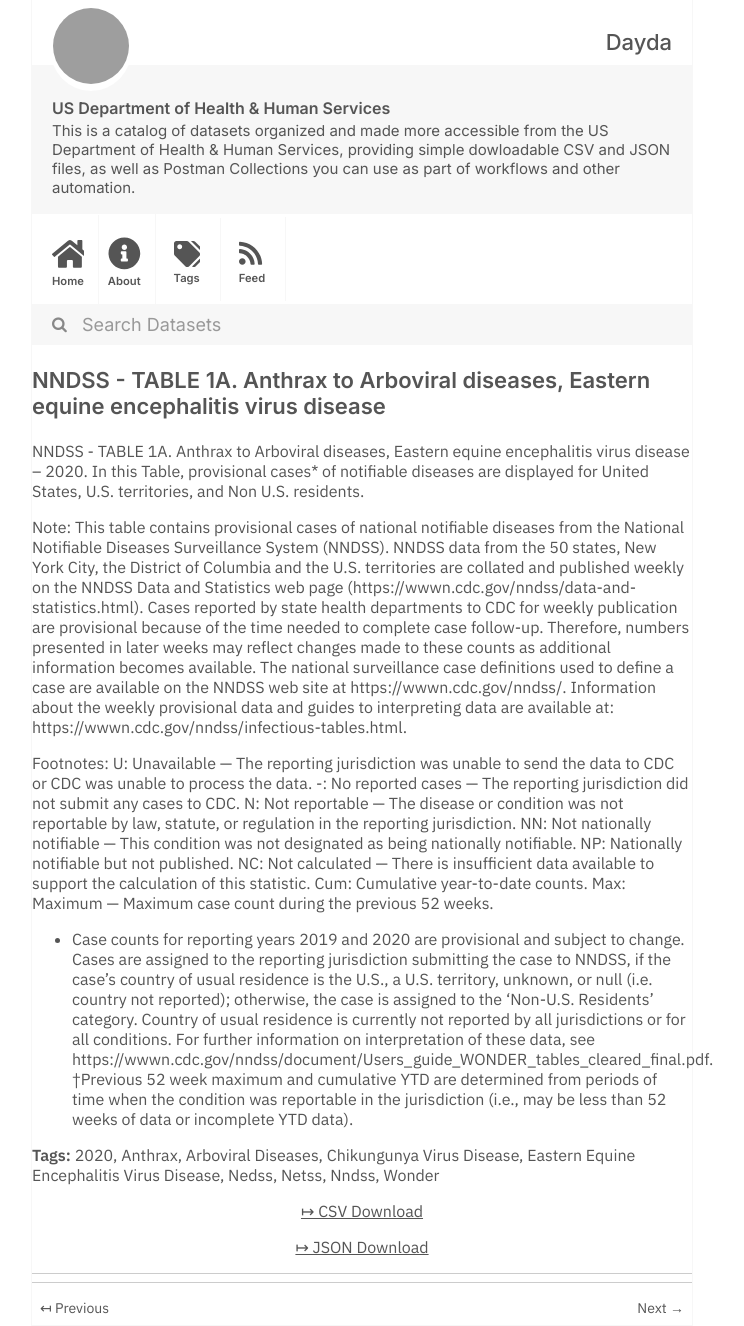
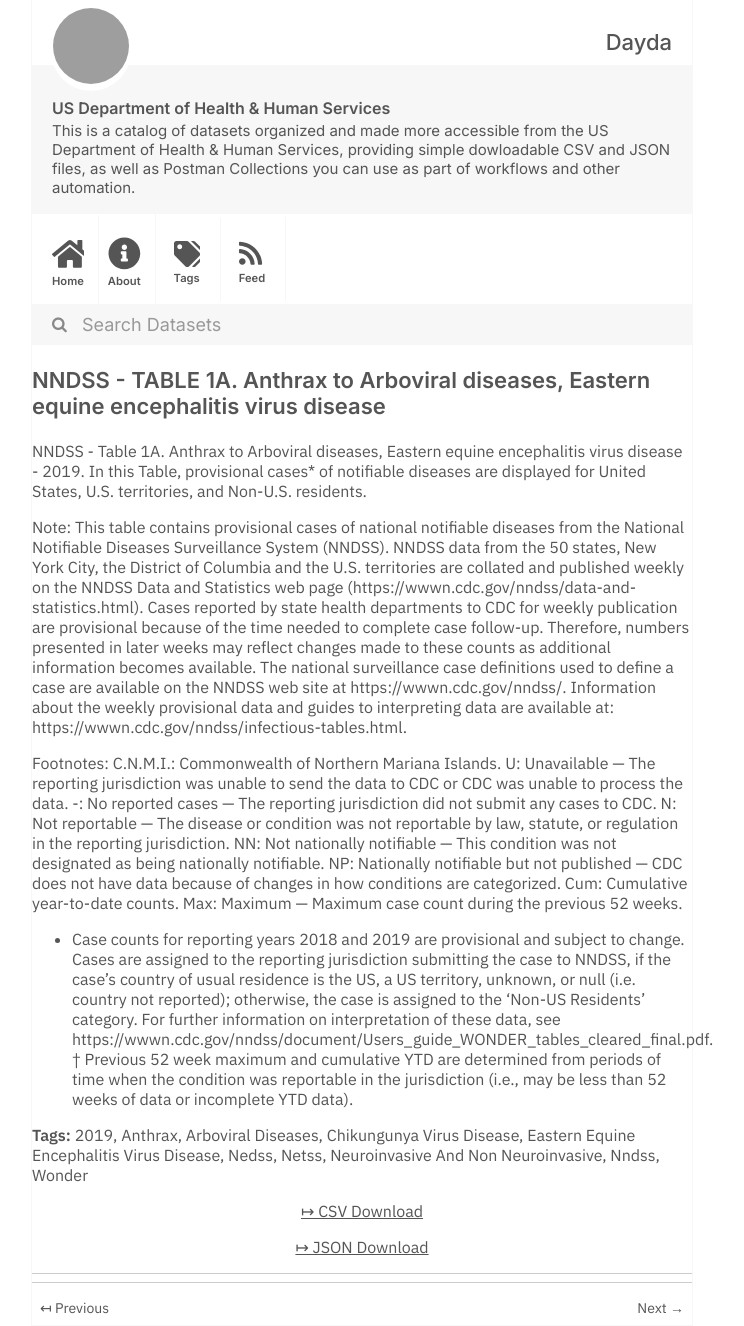
Before and after one commit to dayda-entities/us-department-of-health-and-human-services, a Jekyll site: the page built from _posts/2020-11-10-nndss-table-1a.-anthrax-to-arboviral-diseases-eastern-equine-encephalitis-virus-disease.md, in a window 1280 px wide. Shown: the whole page, without its empty margins (278-1022 px from the left). Built offline with Jekyll 4.4.1, drawn with Linux system fonts in a browser that asks for light colours; grey boxes are pictures that could not be loaded.

Commit message:
Publish Data

```diff
--- a/_posts/2020-11-10-nndss-table-1a.-anthrax-to-arboviral-diseases-eastern-equine-encephalitis-virus-disease.md
+++ b/_posts/2020-11-10-nndss-table-1a.-anthrax-to-arboviral-diseases-eastern-equine-encephalitis-virus-disease.md
@@ -1,40 +1,41 @@
 ---
 title: >-
-  NNDSS - TABLE 1A. Anthrax to Arboviral diseases, Eastern equine encephalitis
+  NNDSS - TABLE 1A.  Anthrax to Arboviral diseases, Eastern equine encephalitis
   virus disease
-created: '2020-11-10T16:16:36.187131'
-modified: '2021-04-13T00:16:36.736275'
+created: '2020-11-10T16:16:27.512576'
+modified: '2021-03-16T19:04:48.484300'
 state: active
 type: dataset
 tags:
-  - '2020'
+  - '2019'
   - Anthrax
   - Arboviral Diseases
   - Chikungunya Virus Disease
   - Eastern Equine Encephalitis Virus Disease
   - Nedss
   - Netss
+  - Neuroinvasive And Non Neuroinvasive
   - Nndss
   - Wonder
 groups: []
-csv_url: 'https://data.cdc.gov/api/views/v2mh-3yzr/rows.csv?accessType=DOWNLOAD'
-json_url: 'https://data.cdc.gov/api/views/v2mh-3yzr/rows.json?accessType=DOWNLOAD'
+csv_url: 'https://data.cdc.gov/api/views/cz39-ahbn/rows.csv?accessType=DOWNLOAD'
+json_url: 'https://data.cdc.gov/api/views/cz39-ahbn/rows.json?accessType=DOWNLOAD'
 layout: post
 
 ---
-NNDSS - TABLE 1A. Anthrax to Arboviral diseases, Eastern equine encephalitis virus disease – 2020.  In this Table, provisional cases* of notifiable diseases are displayed for United States, U.S. territories, and Non U.S. residents.
+NNDSS - Table 1A. Anthrax to Arboviral diseases, Eastern equine encephalitis virus disease - 2019. In this Table, provisional cases* of notifiable diseases are displayed for United States, U.S. territories, and Non-U.S. residents.
 
 Note:
 This table contains provisional cases of national notifiable diseases from the National Notifiable Diseases Surveillance System (NNDSS). NNDSS data from the 50 states, New York City, the District of Columbia and the U.S. territories are collated and published weekly on the NNDSS Data and Statistics web page (https://wwwn.cdc.gov/nndss/data-and-statistics.html). Cases reported by state health departments to CDC for weekly publication are provisional because of the time needed to complete case follow-up. Therefore, numbers presented in later weeks may reflect changes made to these counts as additional information becomes available. The national surveillance case definitions used to define a case are available on the NNDSS web site at https://wwwn.cdc.gov/nndss/. Information about the weekly provisional data and guides to interpreting data are available at: https://wwwn.cdc.gov/nndss/infectious-tables.html.
 
 Footnotes:
+C.N.M.I.: Commonwealth of Northern Mariana Islands.
 U: Unavailable — The reporting jurisdiction was unable to send the data to CDC or CDC was unable to process the data.
 -: No reported cases — The reporting jurisdiction did not submit any cases to CDC.
 N: Not reportable — The disease or condition was not reportable by law, statute, or regulation in the reporting jurisdiction.
 NN: Not nationally notifiable — This condition was not designated as being nationally notifiable.
-NP: Nationally notifiable but not published.
-NC: Not calculated — There is insufficient data available to support the calculation of this statistic.
+NP: Nationally notifiable but not published — CDC does not have data because of changes in how conditions are categorized.
 Cum: Cumulative year-to-date counts.
 Max: Maximum — Maximum case count during the previous 52 weeks.
-* Case counts for reporting years 2019 and 2020 are provisional and subject to change. Cases are assigned to the reporting jurisdiction submitting the case to NNDSS, if the case's country of usual residence is the U.S., a U.S. territory, unknown, or null (i.e. country not reported); otherwise, the case is assigned to the 'Non-U.S. Residents' category. Country of usual residence is currently not reported by all jurisdictions or for all conditions. For further information on interpretation of these data, see https://wwwn.cdc.gov/nndss/document/Users_guide_WONDER_tables_cleared_final.pdf.
-†Previous 52 week maximum and cumulative YTD are determined from periods of time when the condition was reportable in the jurisdiction (i.e., may be less than 52 weeks of data or incomplete YTD data).
+* Case counts for reporting years 2018 and 2019 are provisional and subject to change. Cases are assigned to the reporting jurisdiction submitting the case to NNDSS, if the case's country of usual residence is the US, a US territory, unknown, or null (i.e. country not reported); otherwise, the case is assigned to the 'Non-US Residents' category. For further information on interpretation of these data, see https://wwwn.cdc.gov/nndss/document/Users_guide_WONDER_tables_cleared_final.pdf.
+† Previous 52 week maximum and cumulative YTD are determined from periods of time when the condition was reportable in the jurisdiction (i.e., may be less than 52 weeks of data or incomplete YTD data).
```
